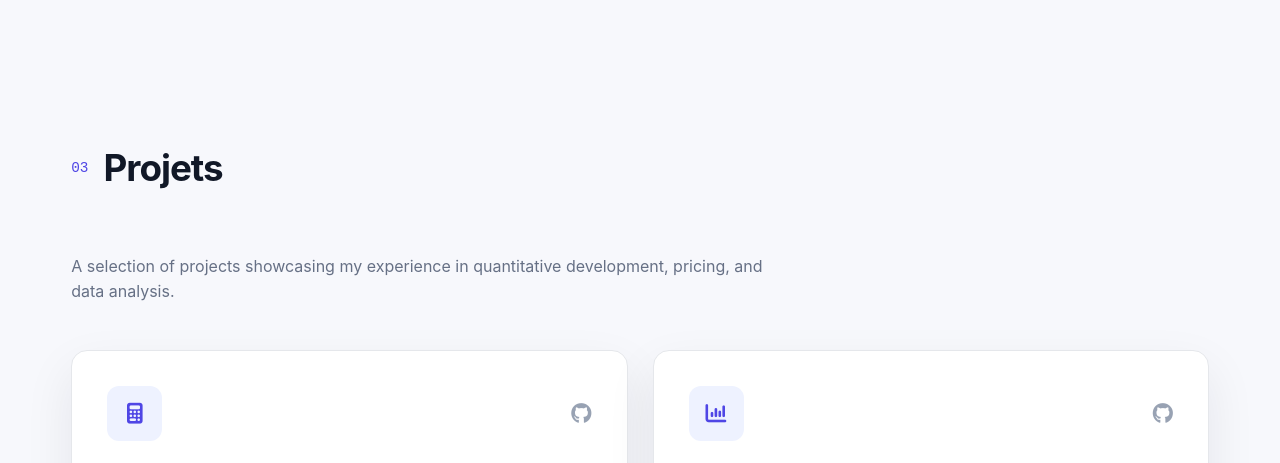
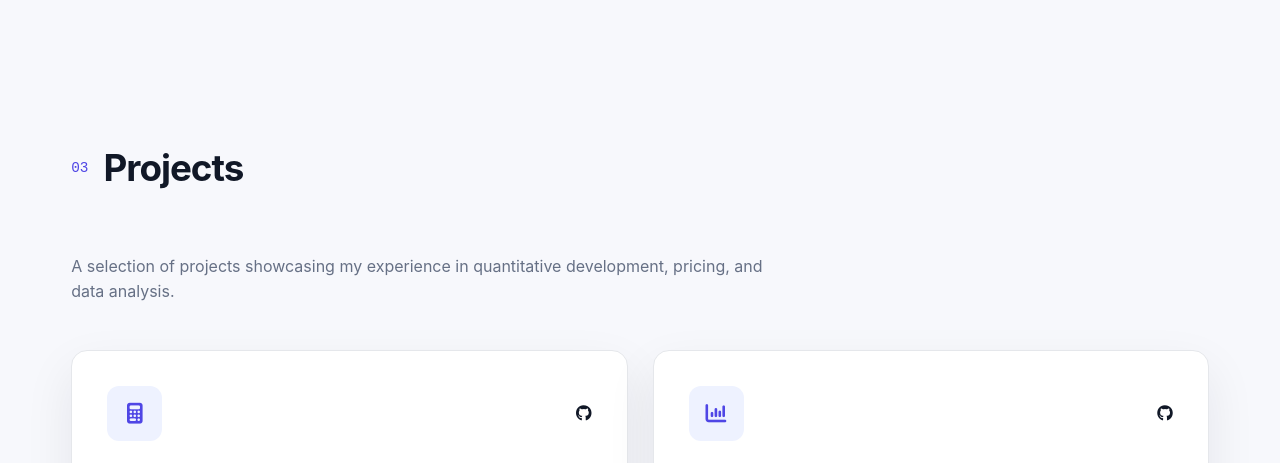
Before and after one commit to MagPAKA/PricingLib, a plain HTML site: page index.html in a window 1280 px wide. Shown: the part 2400-2863 px from the top of the page. Drawn offline with Linux system fonts and the light colour scheme.

Commit message:
Add files via upload

```diff
--- a/index.html
+++ b/index.html
@@ -319,7 +319,7 @@
 
             <div class="section-heading">
                 <span>03</span>
-                <h2>Projets</h2>
+                <h2>Projects</h2>
             </div>
 
             <p class="section-intro">
@@ -339,7 +339,7 @@
                             <i class="fas fa-calculator"></i>
                         </div>
 
-                        <a href="#" class="project-link"
+                        <a href="#" class="https://github.com/MagPAKA/PricingLib/"
                            aria-label="Voir Pricing Library sur GitHub">
                             <i class="fab fa-github"></i>
                         </a>
@@ -380,7 +380,7 @@
                             <i class="fas fa-chart-column"></i>
                         </div>
 
-                        <a href="#" class="project-link"
+                        <a href="#" class="https://github.com/MagPAKA/PricingLib/"
                            aria-label="Voir Data Analytics sur GitHub">
                             <i class="fab fa-github"></i>
                         </a>
```
